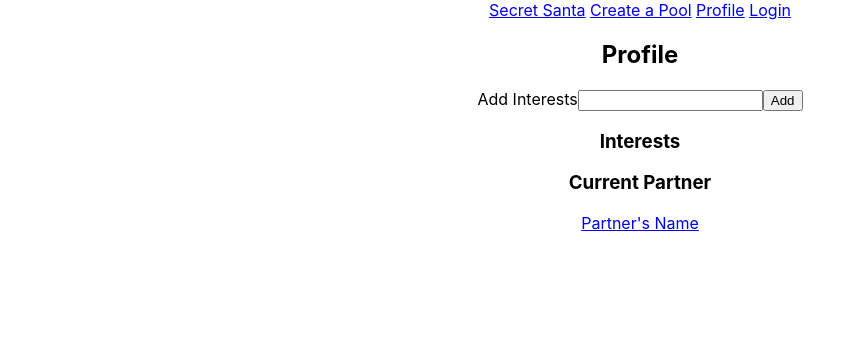
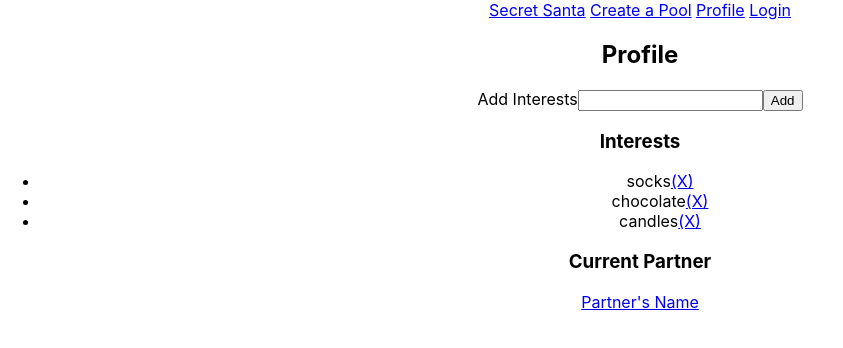
Before and after one commit to snazzyj/SecretSanta, a React (Create React App) app: page /profile/1 in a window 1280 px wide. Shown: the top 348 px of the page, without its empty margins (0-843 px from the left). Built offline with nearby package versions, Linux system fonts and the light colour scheme.

Commit message:
updated navbar for dynamic routing

```diff
--- a/src/App.js
+++ b/src/App.js
@@ -19,7 +19,7 @@ class App extends Component {
       password: '',
       id: 1,
       isLoggedIn: false,
-      userInterests: []
+      userInterests: ['socks', 'chocolate', 'candles']
     }
   };
 
@@ -39,8 +39,25 @@ class App extends Component {
     })
   }
 
-  addUserInterest = (interest) => {
+  addUserInterest = interest => {
+    // let userInterest = this.state.user.userInterests;
+    // userInterest.push(interest)
+    // userInterest.concat(interest)
+    // this.setState({
+    //   user: userInterest
+    // })
+    this.setState({
+      user: this.state.user.userInterests.concat(interest)
+    })
+  }
 
+  removeUserInterest = interest => {
+    let copy = [...this.state.user.userInterests];
+    copy.slice(interest, 1);
+
+    this.setState({
+      user: copy
+    })
   }
 
   render() {
@@ -49,12 +66,12 @@ class App extends Component {
       user: this.state.user,
       setPool: this.setPool,
       setUserLogin: this.setUserLogin,
-      addUserInterest: this.addUserInterest
+      addUserInterest: this.addUserInterest,
+      removeUserInterest: this.removeUserInterest
     }
 
     console.log(this.state.user.userInterests)
 
-    console.log(this.state.users)
     return (
       <div className='App'>
 
@@ -68,7 +85,7 @@ class App extends Component {
               <Route path="/create" component={CreatePool} />
               <Route path="/pairs" component={Pairs} />
               <Route path="/signup" component={SignUp} />
-              <Route path="/profile" component={Profile} />
+              <Route path="/profile/:userId" component={Profile} />
               <Route path="/login" component={Login} />
             </Switch>
           </main>
--- a/src/Nav/navbar.js
+++ b/src/Nav/navbar.js
@@ -1,16 +1,21 @@
 import React, {Component} from 'react';
 import {Link} from 'react-router-dom';
+import SecretSantaContext from '../SecretSantaContext';
 
 class NavBar extends Component {
 
+    static contextType = SecretSantaContext;
+
     render() {
+
+        const userId = this.context.user.id;
         return(
             <nav>
                 <Link to="/">Secret Santa</Link>
                 <span> </span>
                 <Link to="/create">Create a Pool</Link>
                 <span> </span>
-                <Link to="/profile">Profile</Link>
+                <Link to={`/profile/${userId}`}>Profile</Link>
                 <span> </span>
                 <Link to="/login">Login</Link>
 
--- a/src/Profile/profile.js
+++ b/src/Profile/profile.js
@@ -11,13 +11,11 @@ class Profile extends Component {
             //allInterests, //needed for autocomplete later
             addUserInterest,
             removeUserInterest,
-            user
+            // user
         } = this.context
 
         const {userInterests} = this.context.user;
         console.log(userInterests);
-        console.log(this.context.user.userInterests);
-
 
         return (
             <section>
@@ -35,7 +33,7 @@ class Profile extends Component {
                     {userInterests.map( (interest, i) => (
                         <li key={`${interest}${i}`}>
                             {interest}
-                            <a href="#" onClick={(e) => {
+                            <a href="/" onClick={(e) => {
                                 e.preventDefault();
                                 removeUserInterest(interest);
                             }}>(X)</a>
@@ -44,7 +42,7 @@ class Profile extends Component {
                 </ul>
 
                 <h3>Current Partner</h3>
-                <a href="#">Partner's Name</a>
+                <a href="/">Partner's Name</a>
 
             </section>
 
--- a/src/SecretSantaContext.js
+++ b/src/SecretSantaContext.js
@@ -5,7 +5,8 @@ const SecretSantaContext = React.createContext({
     user: {},
     setPool: () => {},
     setUserLogin: () => {},
-    addUserInterest: () => {}
+    addUserInterest: () => {},
+    removeUserInterest: () => {}
 })
 
 export default SecretSantaContext
```
